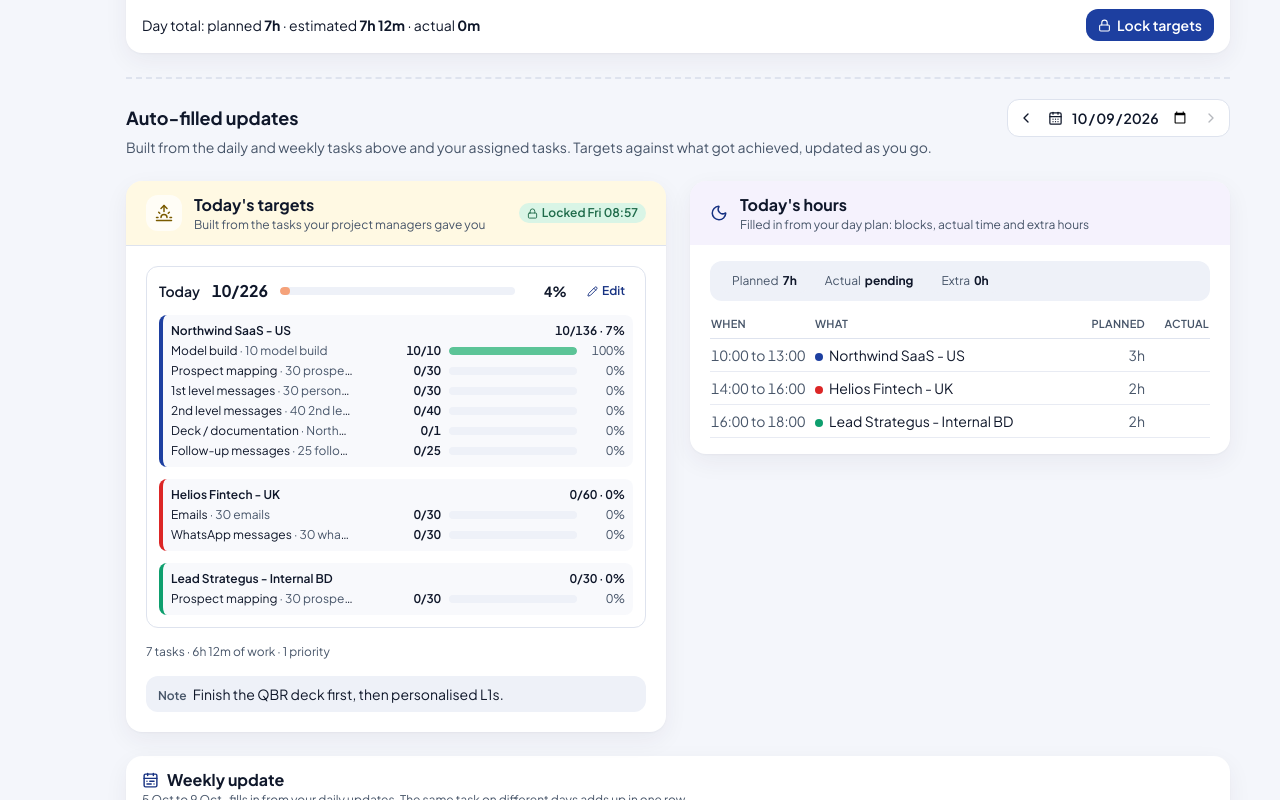
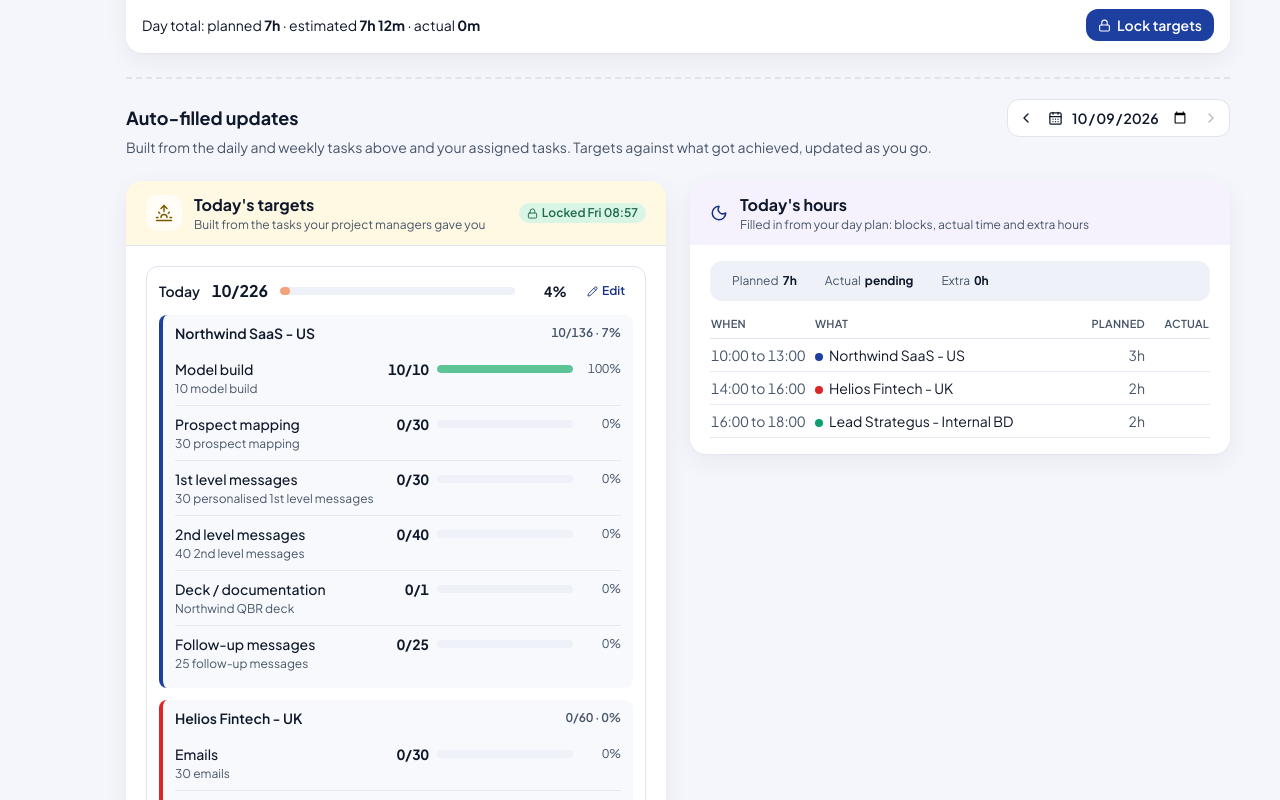
Before and after one commit to Abisho-George/Internal-tracker, a React (Vite) app: page /#/daily in a window 1280 px wide. Shown: the part 2000-2800 px from the top of the page. Built offline with nearby package versions, Linux system fonts and the light colour scheme.

Commit message:
Today's targets: clearer rows (name and result on one line, target and done text below)
Co-Authored-By: Claude Opus 5.5 <noreply@anthropic.com>
Claude-Session: https://claude.ai/code/session_0129dKpa4kJZSQ9aBALJBRfh

```diff
--- a/src/v2/pages/DayTaskLog.tsx
+++ b/src/v2/pages/DayTaskLog.tsx
@@ -478,32 +478,47 @@ export function TargetsProgress({ personId, date, kind, editable }: { personId:
         const gname = groupName(pid, projects);
         const s = sum(rows.filter((e) => tgt(e) > 0));
         return (
-          <div key={pid} className="rounded-lg bg-surface-2/40 p-2" style={{ borderLeft: `4px solid ${p ? colorOf(projects, pid) : '#64748B'}` }}>
-            <p className="mb-1 flex items-center justify-between text-xs font-semibold"><span>{gname}</span><span className="tabular-nums">{s.d}/{s.t} · {pct(s.d, s.t)}%</span></p>
-            <ul className="space-y-1">
+          <div key={pid} className="rounded-lg bg-surface-2/40 px-3 py-2" style={{ borderLeft: `4px solid ${p ? colorOf(projects, pid) : '#64748B'}` }}>
+            <p className="mb-2 flex items-center justify-between gap-2 text-sm font-semibold"><span>{gname}</span>
+              <span className="text-xs font-semibold tabular-nums text-muted">{s.t ? `${s.d}/${s.t} · ${pct(s.d, s.t)}%` : `${rows.length} task${rows.length === 1 ? '' : 's'}`}</span></p>
+            <ul className="divide-y divide-line/70">
               {rows.map((e) => {
                 const d = done(e);
                 const t = tgt(e);
+                const k = e.kind ?? 'number';
+                const name = entryName(e, p);
+                const sub = k === 'number' ? e.desc : e.targetText || e.desc;
+                const stTone = e.status === 'Completed' ? 'mint' : e.status === 'Blocked' ? 'coral' : e.status === 'In progress' ? 'sky' : 'grey';
                 return (
-                  <li key={e.id} className={cx('grid items-center gap-2 text-xs', editable ? 'grid-cols-[minmax(0,1fr)_8.5rem_minmax(4rem,8rem)_2.5rem]' : 'grid-cols-[minmax(0,1fr)_5rem_minmax(4rem,8rem)_2.5rem]')}>
-                    <span className="truncate" title={e.desc}>{entryName(e, p)}{e.desc && <span className="text-muted"> · {e.desc}</span>}</span>
-                    {editable && e.kind === 'milestone' ? (
-                      <select aria-label={`${entryName(e, p)} status`} className="focus-ring rounded-md border border-line bg-surface px-1 py-0.5 text-xs font-semibold" value={e.status ?? 'Not started'} onChange={(x) => setNum(e, { status: x.target.value as MilestoneStatus })}>
-                        {MILESTONE_STATUS.map((st) => <option key={st}>{st}</option>)}
-                      </select>
-                    ) : editable && e.kind === 'text' ? (
-                      <TextCell label={`${entryName(e, p)} actual`} value={e.actualText ?? ''} onSave={(v) => setNum(e, { actualText: v })} />
-                    ) : editable && (e.kind ?? 'number') === 'number' ? (
-                      <span className="flex items-center justify-end gap-0.5" data-edit-row={e.id}>
-                        <NumCell label={`${entryName(e, p)} achieved`} value={e.doneQty ?? 0} onSave={(v) => setNum(e, { doneQty: v })} />
-                        <span className="text-muted">/</span>
-                        <NumCell label={`${entryName(e, p)} target`} value={e.qty ?? 0} onSave={(v) => setNum(e, { qty: v })} />
-                      </span>
-                    ) : (
-                      <span className="text-right font-semibold tabular-nums">{e.kind === 'milestone' ? (e.status ?? 'Not started') : e.kind === 'text' ? (e.actualText || '·') : t ? `${d}/${t}` : d || '·'}</span>
-                    )}
-                    <Bar value={d} max={t} tone={tone(pct(d, t))} />
-                    <span className="text-right tabular-nums text-muted">{t ? `${pct(d, t)}%` : ''}</span>
+                  <li key={e.id} className="py-2 text-sm" data-progress-row={e.id}>
+                    <div className="flex flex-wrap items-center gap-x-3 gap-y-1">
+                      <span className="min-w-[10rem] flex-1 font-medium">{name}</span>
+                      {editable && k === 'milestone' ? (
+                        <select aria-label={`${name} status`} className="focus-ring rounded-md border border-line bg-surface px-1.5 py-0.5 text-xs font-semibold" value={e.status ?? 'Not started'} onChange={(x) => setNum(e, { status: x.target.value as MilestoneStatus })}>
+                          {MILESTONE_STATUS.map((st) => <option key={st}>{st}</option>)}
+                        </select>
+                      ) : editable && k === 'number' ? (
+                        <span className="flex items-center gap-0.5" data-edit-row={e.id}>
+                          <NumCell label={`${name} achieved`} value={e.doneQty ?? 0} onSave={(v) => setNum(e, { doneQty: v })} />
+                          <span className="text-muted">/</span>
+                          <NumCell label={`${name} target`} value={e.qty ?? 0} onSave={(v) => setNum(e, { qty: v })} />
+                        </span>
+                      ) : k === 'milestone' ? <Chip tone={stTone}>{e.status ?? 'Not started'}</Chip>
+                        : k === 'number' ? (
+                          <span className="flex w-full items-center gap-2 sm:w-64">
+                            <b className="w-16 shrink-0 text-right tabular-nums">{t ? `${d}/${t}` : d || 0}</b>
+                            <span className="flex-1"><Bar value={d} max={t} tone={tone(pct(d, t))} /></span>
+                            <span className="w-10 shrink-0 text-right text-xs tabular-nums text-muted">{t ? `${pct(d, t)}%` : ''}</span>
+                          </span>
+                        ) : <Chip tone="lavender">Text</Chip>}
+                    </div>
+                    {k === 'text' ? (
+                      <div className="mt-1 grid gap-0.5 text-xs">
+                        {sub && <p><span className="font-semibold text-muted">Target: </span>{sub}</p>}
+                        {editable ? <TextCell label={`${name} actual`} value={e.actualText ?? ''} onSave={(v) => setNum(e, { actualText: v })} />
+                          : <p><span className="font-semibold text-muted">Done: </span>{e.actualText || <span className="text-muted">Not updated yet</span>}</p>}
+                      </div>
+                    ) : sub ? <p className="mt-0.5 text-xs text-muted">{sub}</p> : null}
                   </li>
                 );
               })}
```
